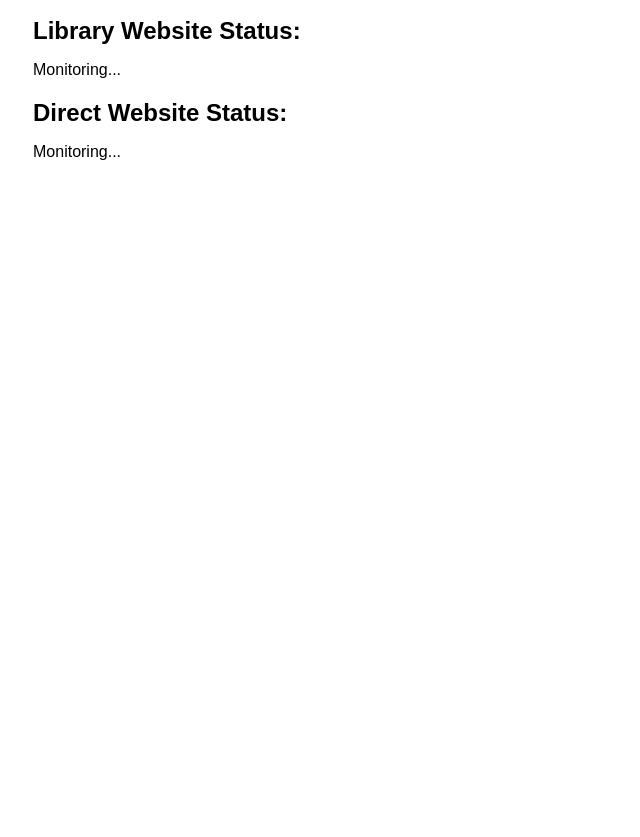
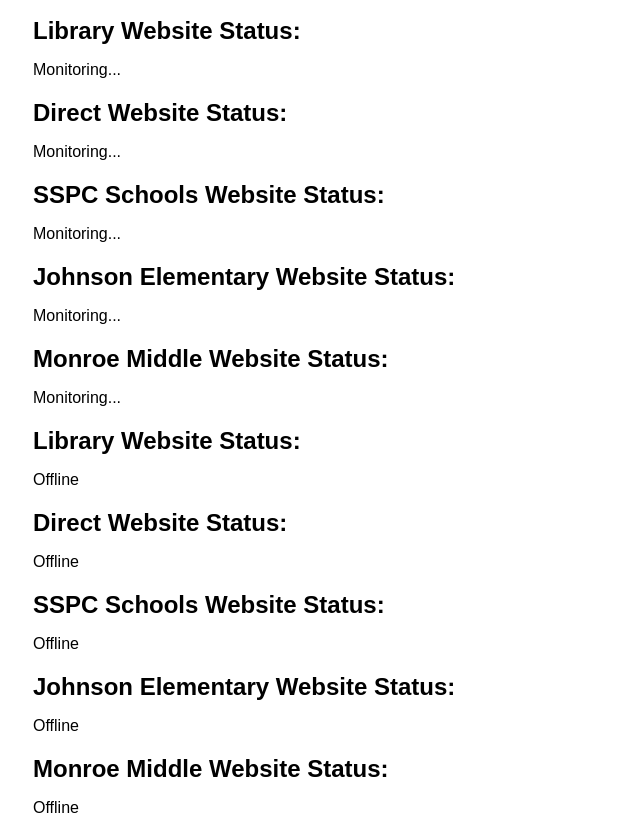
Before and after one commit to sspcschools/webstats, a plain HTML site: page index.html in a window 1280 px wide. Shown: the part 61-898 px from the top of the page, without its empty margins (307-947 px from the left). Before the commit the page ends 800 px from the top, so only its background shows below. Drawn offline with Linux system fonts and the light colour scheme; no server answers.

Commit message:
Update index.html

```diff
--- a/index.html
+++ b/index.html
@@ -7,14 +7,26 @@
   <link rel="stylesheet" href="styles.css">
 </head>
 <body>
-  <div class="status">
+  <div class="status" id="status">
     <h1>Sunshine State Public Schools Status</h1>
-    <div id="libraryStatus">
+    <div id="LibraryStatus">
       <h2>Library Website Status:</h2>
       <p>Monitoring...</p>
     </div>
-    <div id="directStatus">
+    <div id="DirectStatus">
       <h2>Direct Website Status:</h2>
+      <p>Monitoring...</p>
+    </div>
+    <div id="SSPCSStatus">
+      <h2>SSPC Schools Website Status:</h2>
+      <p>Monitoring...</p>
+    </div>
+    <div id="JohnsonESStatus">
+      <h2>Johnson Elementary Website Status:</h2>
+      <p>Monitoring...</p>
+    </div>
+    <div id="MonroeMSStatus">
+      <h2>Monroe Middle Website Status:</h2>
       <p>Monitoring...</p>
     </div>
   </div>
```
